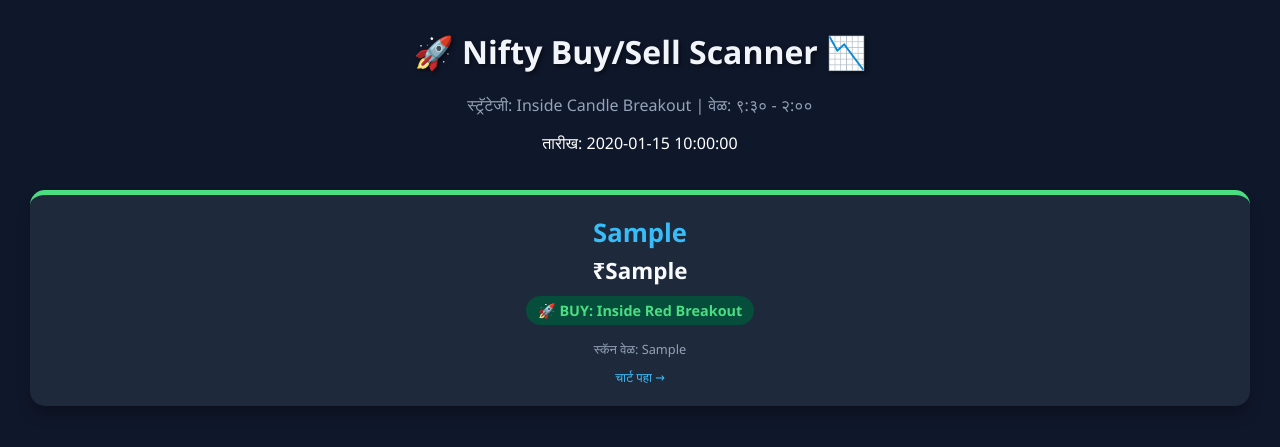
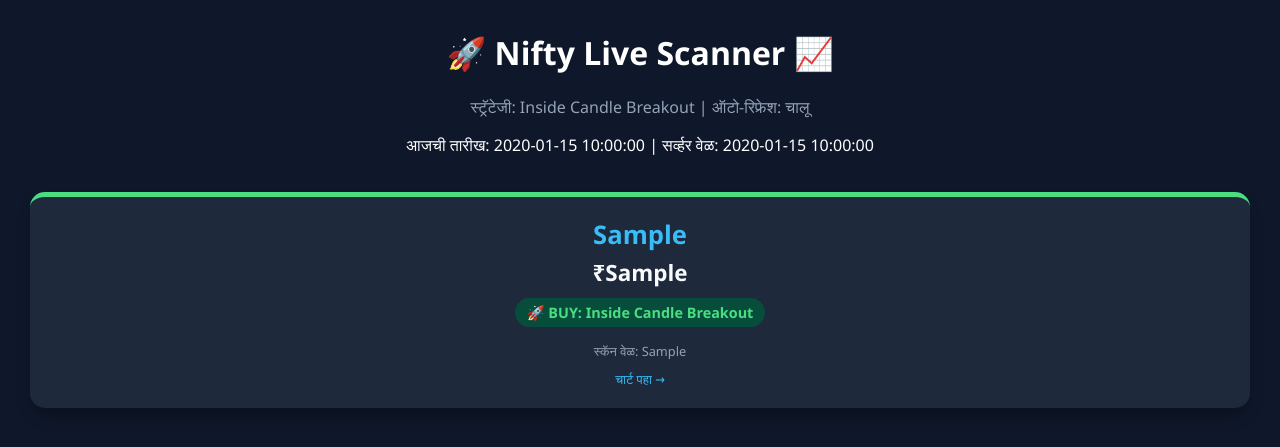
Before and after one commit to dattapwr/nifty-trading-bot, a Flask app: template templates/index.html in a window 1280 px wide. Shown: the top 447 px of the page. Run offline with Flask 3, Linux system fonts and the light colour scheme; the template is opened without the code that fills it: most values are stand-ins (such as "Sample title", 1, 10 or a date in 2020).

Commit message:
Update index.html

```diff
--- a/templates/index.html
+++ b/templates/index.html
@@ -7,32 +7,21 @@
     <style>
         body { font-family: 'Segoe UI', Tahoma, Geneva, Verdana, sans-serif; background: #0f172a; color: white; text-align: center; margin: 0; padding: 10px; }
         .grid { display: grid; grid-template-columns: repeat(auto-fit, minmax(300px, 1fr)); gap: 15px; padding: 20px; }
-
-        /* कार्ड डिझाइन */
-        .card { background: #1e293b; padding: 20px; border-radius: 15px; box-shadow: 0 10px 15px -3px rgba(0, 0, 0, 0.3); transition: transform 0.2s; position: relative; overflow: hidden; }
-        .card:hover { transform: translateY(-5px); }
-
-        /* सिम्बॉल आणि प्राईस */
+        .card { background: #1e293b; padding: 20px; border-radius: 15px; box-shadow: 0 10px 15px -3px rgba(0, 0, 0, 0.3); transition: transform 0.2s; position: relative; overflow: hidden; border-top: 5px solid #38bdf8; }
         .symbol { font-size: 1.6em; color: #38bdf8; font-weight: bold; margin-bottom: 5px; }
         .price { color: #f8fafc; font-size: 1.4em; font-weight: bold; }
-
-        /* स्टेटस लेबल्स */
         .status-buy { background: #064e3b; color: #4ade80; padding: 5px 12px; border-radius: 20px; font-size: 0.9em; font-weight: bold; display: inline-block; margin-top: 10px; }
         .status-sell { background: #450a0a; color: #f87171; padding: 5px 12px; border-radius: 20px; font-size: 0.9em; font-weight: bold; display: inline-block; margin-top: 10px; }
-
-        /* बॉर्डर कलर्स */
-        .border-buy { border-top: 5px solid #4ade80; }
-        .border-sell { border-top: 5px solid #ef4444; }
-
+        .border-buy { border-top-color: #4ade80; }
+        .border-sell { border-top-color: #ef4444; }
         .time { font-size: 0.8em; color: #94a3b8; margin-top: 15px; }
-        h1 { margin-top: 20px; color: #f1f5f9; font-size: 2em; text-shadow: 2px 2px 4px rgba(0,0,0,0.5); }
-        .no-data { padding: 80px; color: #64748b; font-size: 1.2em; }
+        .no-data { padding: 80px; color: #64748b; font-size: 1.2em; border: 1px dashed #334155; border-radius: 15px; margin: 20px; }
     </style>
 </head>
 <body>
-    <h1>🚀 Nifty Buy/Sell Scanner 📉</h1>
-    <p style="color: #94a3b8;">स्ट्रॅटेजी: Inside Candle Breakout | वेळ: ९:३० - २:००</p>
-    <p>तारीख: {{ date }}</p>
+    <h1>🚀 Nifty Live Scanner 📈</h1>
+    <p style="color: #94a3b8;">स्ट्रॅटेजी: Inside Candle Breakout | ऑटो-रिफ्रेश: चालू</p>
+    <p>आजची तारीख: {{ date }} | सर्व्हर वेळ: {{ current_time }}</p>
 
     <div class="grid">
         {% if stocks %}
@@ -40,13 +29,11 @@
                 <div class="card {{ 'border-sell' if s.type == 'SELL' else 'border-buy' }}">
                     <div class="symbol">{{ s.s }}</div>
                     <div class="price">₹{{ s.p }}</div>
-
                     {% if s.type == 'SELL' %}
-                        <div class="status-sell">📉 SELL: Inside Green Broken</div>
+                        <div class="status-sell">📉 SELL: Inside Candle Breakdown</div>
                     {% else %}
-                        <div class="status-buy">🚀 BUY: Inside Red Breakout</div>
+                        <div class="status-buy">🚀 BUY: Inside Candle Breakout</div>
                     {% endif %}
-
                     <div class="time">स्कॅन वेळ: {{ s.t }}</div>
                     <a href="https://in.tradingview.com/chart/?symbol=NSE:{{ s.s|replace('.NS','') }}" target="_blank" style="text-decoration: none; color: #38bdf8; font-size: 0.8em; display: block; margin-top: 10px;">चार्ट पहा →</a>
                 </div>
@@ -54,7 +41,7 @@
         {% else %}
             <div class="no-data">
                 <p>सध्या कोणताही स्टॉक अटीमध्ये बसत नाही.</p>
-                <small>उद्या सकाळी ९:३० नंतर लाईव्ह मार्केटमध्ये पुन्हा तपासा.</small>
+                <small>बाजार सुरू असल्यास दर मिनिटाला स्वयंचलित तपासणी सुरू आहे...</small>
             </div>
         {% endif %}
     </div>
```
